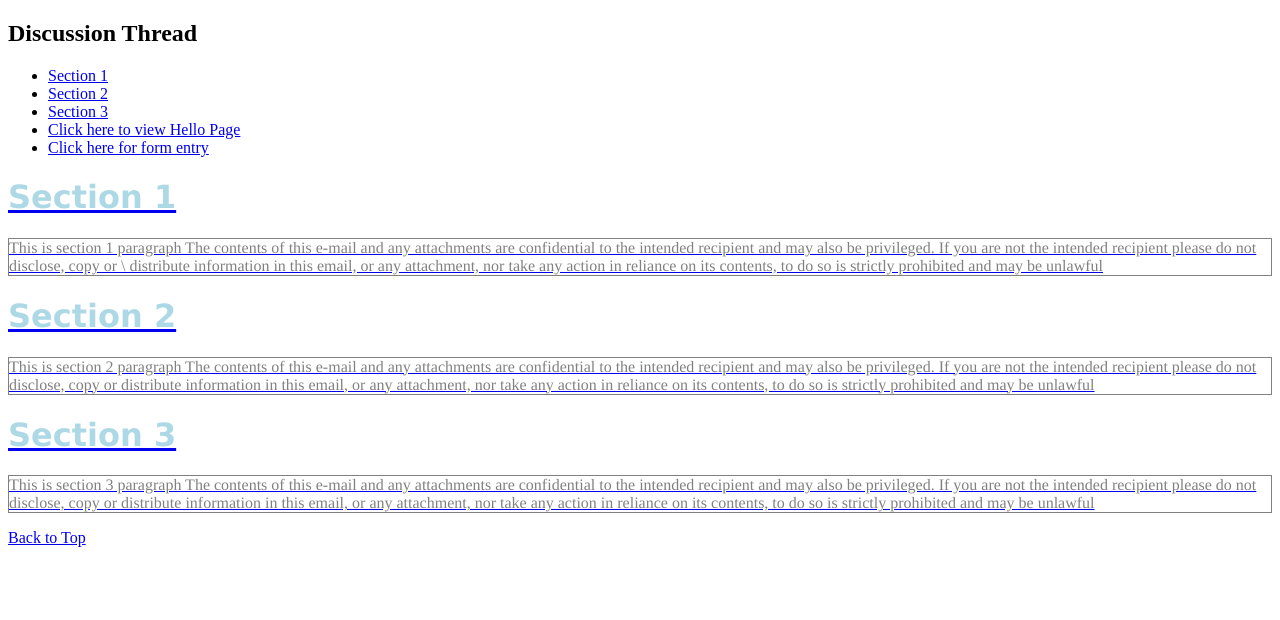
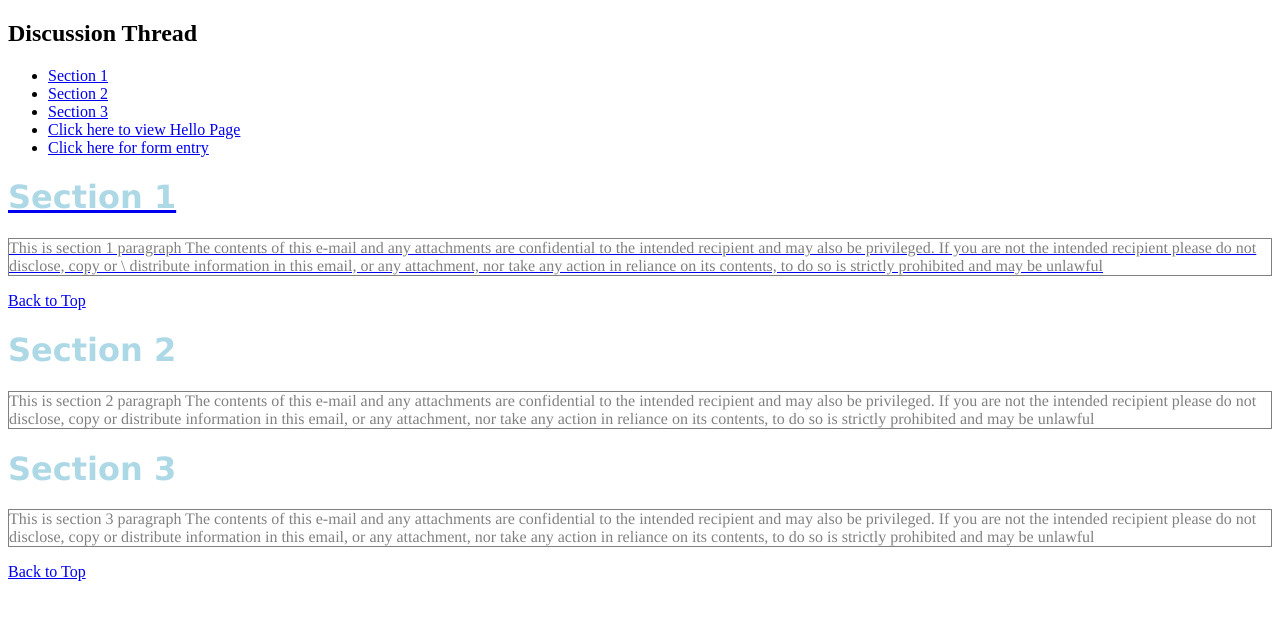
Before and after one commit to RGP2907/RGP2907.github.io, a plain HTML site: page link.html in a window 1280 px wide. Drawn offline with Linux system fonts and the light colour scheme.

Commit message:
Link update

```diff
--- a/link.html
+++ b/link.html
@@ -22,6 +22,7 @@
         distribute information in this email, or any attachment, nor take any action in reliance on its
         contents, to do so is strictly prohibited and may be unlawful
       </p>
+      <a href="#top">Back to Top</a>
 
       <h1 id="section2">Section 2</h1>
       <p>
@@ -42,5 +43,5 @@
       </p>
 
     </body>
-    <a href="top">Back to Top</a>
+    <a href="#top">Back to Top</a>
 </html>
```
